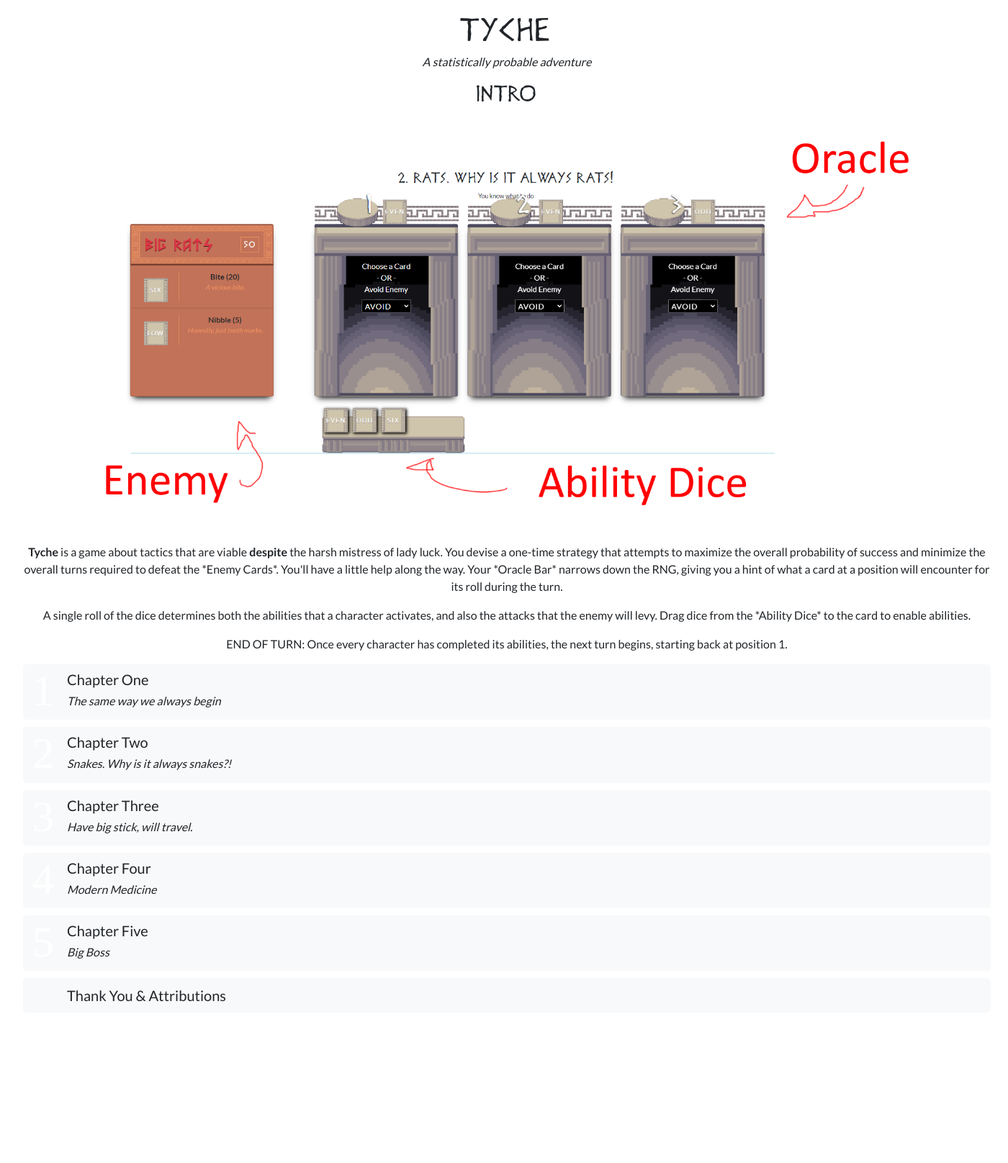
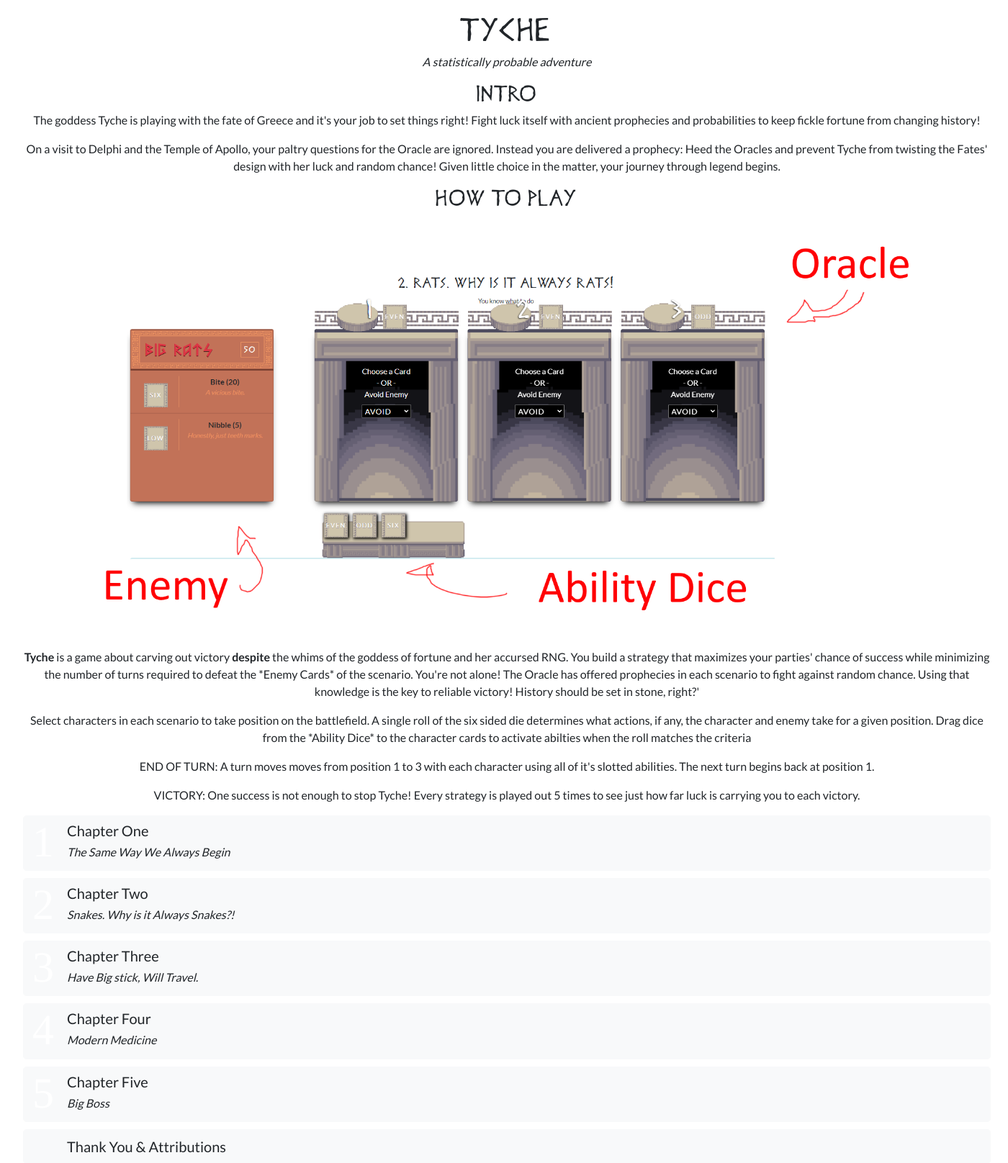
Before and after one commit to aaron-henselin/Gmtk2022-RollOfTheDice, an ASP.NET Core app: page / in a window 1400 px wide. Shown: the top 1616 px of the page at 72% size. Before the commit the page ends 1392 px from the top, so only its background shows below. Run offline with ASP.NET Core 8, Linux system fonts and the light colour scheme; style sheets or scripts are compiled from the project's sources; some libraries are stand-ins or nearby versions.

Commit message:
Index Update

```diff
--- a/RollTheDiceGmtk2022/Pages/Index.razor
+++ b/RollTheDiceGmtk2022/Pages/Index.razor
@@ -42,31 +42,49 @@
 </style>
 
 <h3>Intro</h3>
+<p>
+    The goddess Tyche is playing with the fate of Greece and it's your job to set things right! Fight luck itself with ancient prophecies and probabilities to keep fickle fortune from changing history!
+
+</p>
+
+<p>
+    On a visit to Delphi and the Temple of Apollo, your paltry questions for the Oracle are ignored.
+    Instead you are delivered a prophecy: Heed the Oracles and prevent Tyche from twisting the Fates' design with her luck and random chance! Given little choice in the matter, your journey through legend begins.
+
+
+</p>
+
+
+<h3>How To Play</h3>
 
 <img src="Tutorial.png" style="max-height:600px;" />
 <p>
-    <b>Tyche</b> is a game about tactics that are viable <b>despite</b> the harsh mistress of lady luck.
-    You devise a one-time strategy that attempts to maximize the overall probability of success and minimize the overall turns required to defeat the *Enemy Cards*.
-    You'll have a little help along the way. Your *Oracle Bar* narrows down the RNG, giving you a hint of what a card at a position will encounter for its roll during the turn.
+    <b>Tyche</b> is a game about carving out victory <b>despite</b> the whims of the goddess of fortune and her accursed RNG.
+    You build a strategy that maximizes your parties' chance of success while minimizing the number of turns required to defeat the *Enemy Cards* of the scenario.
+    You're not alone! The Oracle has offered prophecies in each scenario to fight against random chance. Using that knowledge is the key to reliable victory! History should be set in stone, right?'
 </p>
 <p>
-    A single roll of the dice determines both the abilities that a character activates, and also the attacks that the enemy will levy.
-    Drag dice from the *Ability Dice* to the card to enable abilities.
+    Select characters in each scenario to take position on the battlefield. A single roll of the six sided die determines what actions, if any, the character and enemy take for a given position.
+    Drag dice from the *Ability Dice* to the character cards to activate abilties when the roll matches the criteria
+</p>
+
+<p>
+    END OF TURN: A turn moves moves from position 1 to 3 with each character using all of it's slotted abilities. The next turn begins back at position 1.
 </p>
 <p>
-    END OF TURN: Once every character has completed its abilities, the next turn begins, starting back at position 1.
+    VICTORY: One success is not enough to stop Tyche! Every strategy is played out 5 times to see just how far luck is carrying you to each victory.
 </p>
 
 <button @onclick="@(() => Navigate(1))" class="btn btn-light btn-lg">
     <h1 class="number">1</h1>
     <h5>Chapter One</h5>
-    <h6>The same way we always begin</h6>
+    <h6>The Same Way We Always Begin</h6>
 </button>
 <button @onclick="@(() => Navigate(2))" class="btn btn-light  btn-lg">
     <h1 class="number">2</h1>
     <h5>Chapter Two</h5>
     <h6>
-        Snakes. Why is it always snakes?!
+        Snakes. Why is it Always Snakes?!
     </h6>
 </button>
 
@@ -74,7 +92,7 @@
     <h1 class="number">3</h1>
     <h5>Chapter Three</h5>
     <h6>
-        Have big stick, will travel.
+        Have Big stick, Will Travel.
     </h6>
 </button>
 
--- a/RollTheDiceGmtk2022/Pages/Scenario1.razor
+++ b/RollTheDiceGmtk2022/Pages/Scenario1.razor
@@ -2,7 +2,7 @@
 @using RollTheDiceGmtk2022Logic
 
 <h3>
-    1. Rats. Why is it always rats!
+    1. Rats. Why is it always rats!?
 </h3>
 <small>You know what to do</small>
 
```
